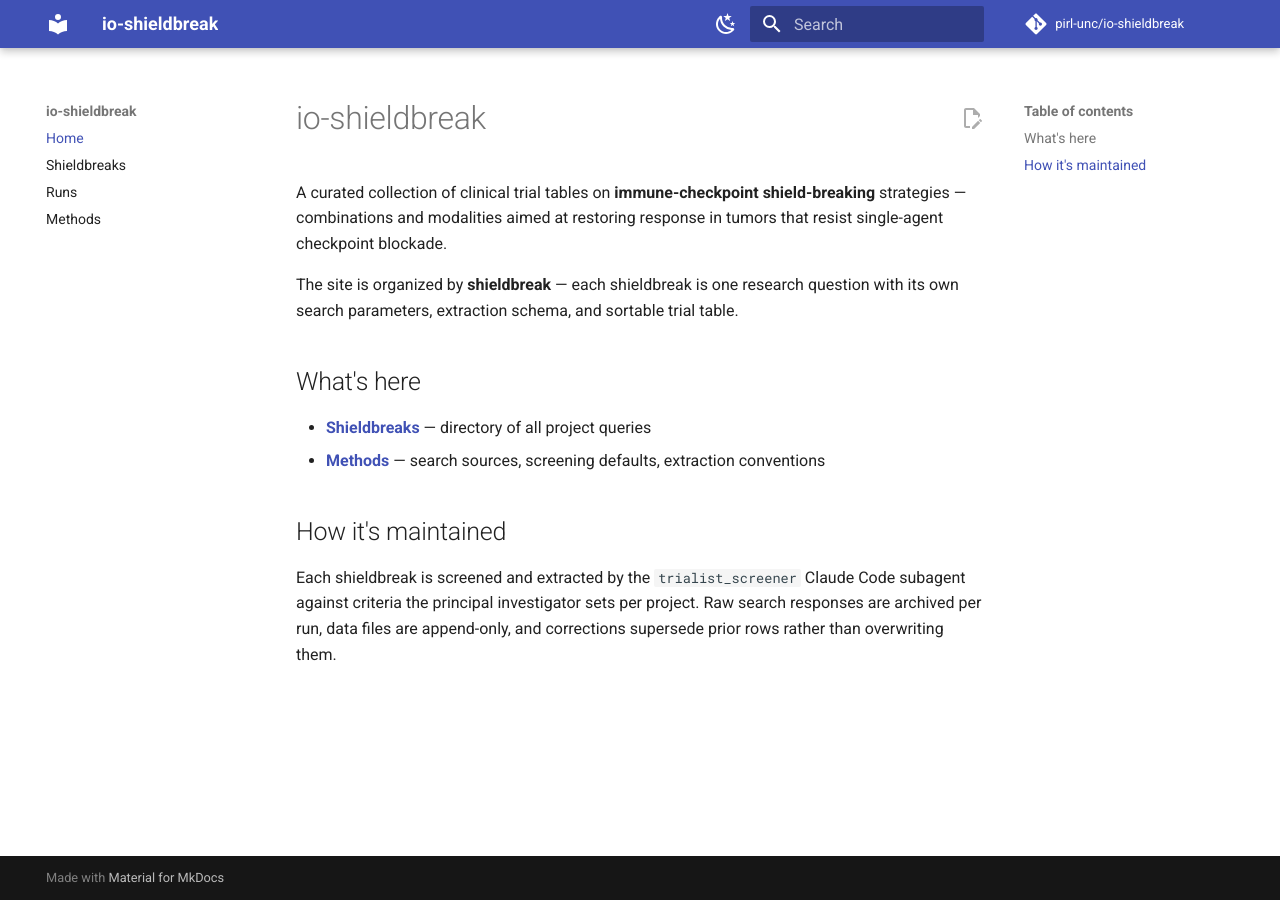
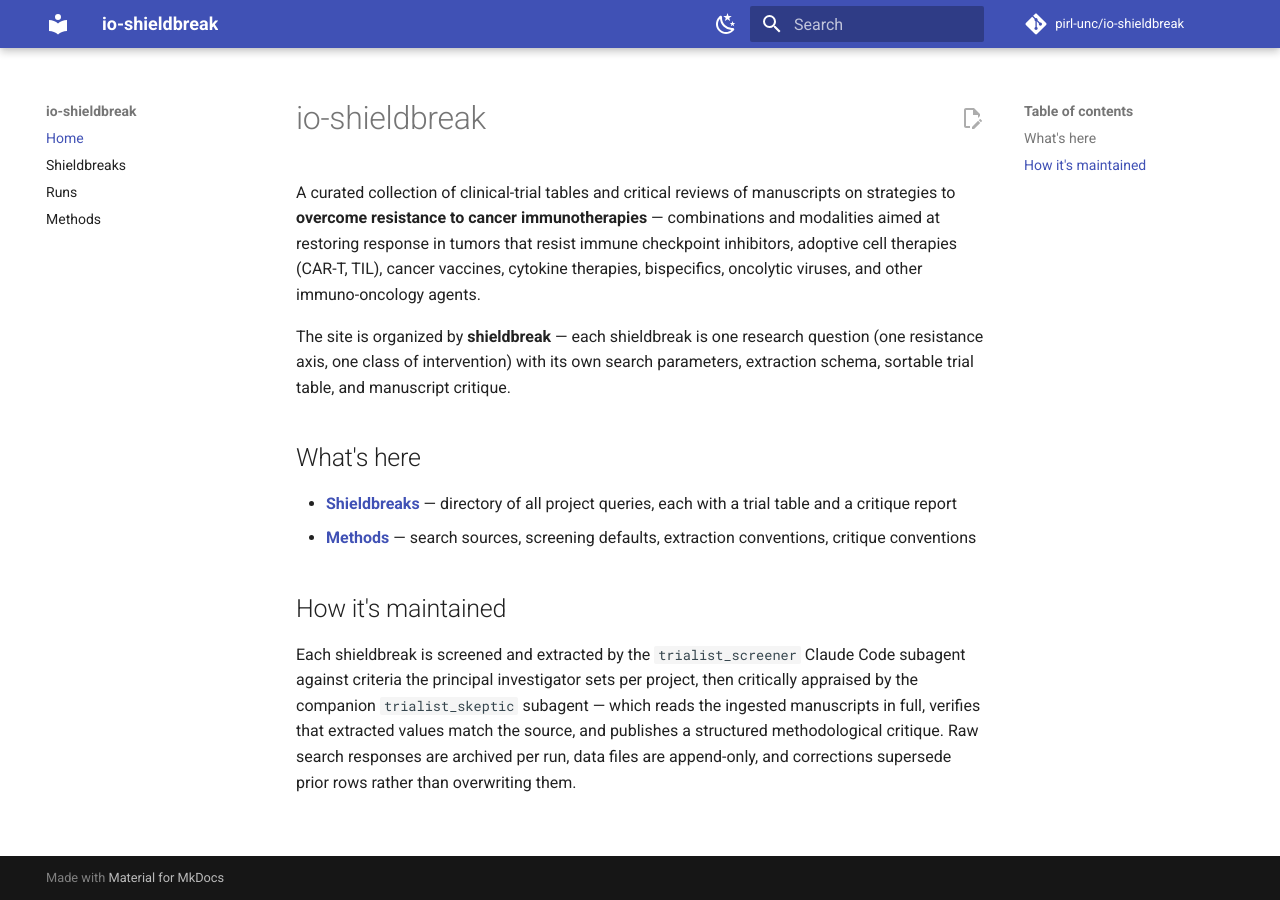
Before and after one commit to pirl-unc/io-shieldbreak, an MkDocs documentation site: the page built from docs/index.md, in a window 1280 px wide. Built offline with MkDocs 1.6.1 and Material for MkDocs 9.7.7, drawn with Linux system fonts in a browser that asks for light colours; comment, search, counter and statistics services are not loaded.

Commit message:
site: broaden scope to cancer immunotherapies and add critical-review framing
Reflects that shieldbreaks cover resistance to any immuno-oncology
modality (ICIs, adoptive cell therapies, vaccines, cytokines,
bispecifics, oncolytic viruses), and that the site will hold both
trial tables (trialist_screener) and manuscript critiques
(trialist_skeptic).

Co-Authored-By: Claude Opus 4.7 (1M context) <noreply@anthropic.com>

```diff
--- a/docs/index.md
+++ b/docs/index.md
@@ -1,14 +1,14 @@
 # io-shieldbreak
 
-A curated collection of clinical trial tables on **immune-checkpoint shield-breaking** strategies — combinations and modalities aimed at restoring response in tumors that resist single-agent checkpoint blockade.
+A curated collection of clinical-trial tables and critical reviews of manuscripts on strategies to **overcome resistance to cancer immunotherapies** — combinations and modalities aimed at restoring response in tumors that resist immune checkpoint inhibitors, adoptive cell therapies (CAR-T, TIL), cancer vaccines, cytokine therapies, bispecifics, oncolytic viruses, and other immuno-oncology agents.
 
-The site is organized by **shieldbreak** — each shieldbreak is one research question with its own search parameters, extraction schema, and sortable trial table.
+The site is organized by **shieldbreak** — each shieldbreak is one research question (one resistance axis, one class of intervention) with its own search parameters, extraction schema, sortable trial table, and manuscript critique.
 
 ## What's here
 
-- **[Shieldbreaks](shieldbreaks/index.md)** — directory of all project queries
-- **[Methods](methods.md)** — search sources, screening defaults, extraction conventions
+- **[Shieldbreaks](shieldbreaks/index.md)** — directory of all project queries, each with a trial table and a critique report
+- **[Methods](methods.md)** — search sources, screening defaults, extraction conventions, critique conventions
 
 ## How it's maintained
 
-Each shieldbreak is screened and extracted by the `trialist_screener` Claude Code subagent against criteria the principal investigator sets per project. Raw search responses are archived per run, data files are append-only, and corrections supersede prior rows rather than overwriting them.
+Each shieldbreak is screened and extracted by the `trialist_screener` Claude Code subagent against criteria the principal investigator sets per project, then critically appraised by the companion `trialist_skeptic` subagent — which reads the ingested manuscripts in full, verifies that extracted values match the source, and publishes a structured methodological critique. Raw search responses are archived per run, data files are append-only, and corrections supersede prior rows rather than overwriting them.
--- a/mkdocs.yml
+++ b/mkdocs.yml
@@ -1,5 +1,5 @@
 site_name: io-shieldbreak
-site_description: Curated table of clinical trial reports for immune-checkpoint shield-breaking strategies
+site_description: Curated clinical-trial tables and critical reviews of manuscripts on strategies to overcome resistance to cancer immunotherapies
 site_url: https://pirl-unc.github.io/io-shieldbreak/
 repo_url: https://github.com/pirl-unc/io-shieldbreak
 repo_name: pirl-unc/io-shieldbreak
```
Also changed, not shown: README.md (+9 -5 lines), docs/methods.md (+11 -0 lines).
